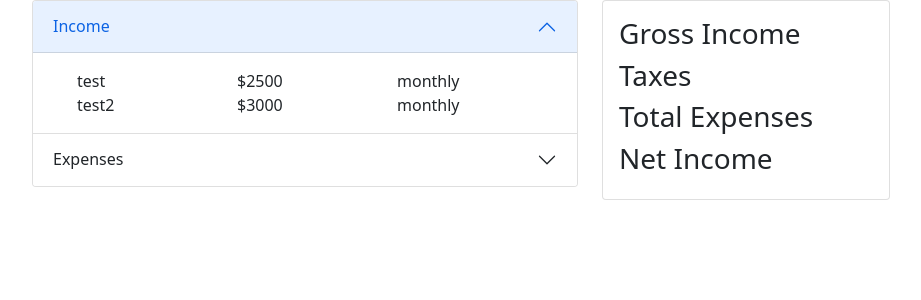
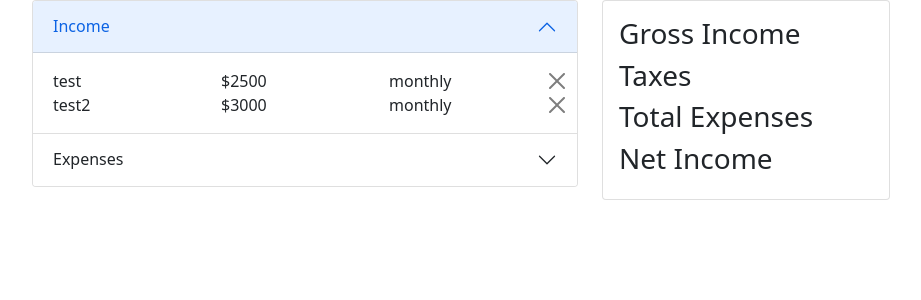
Before and after one commit to lithobraking/overunder, a React (Create React App) app in the folder overunder/: page / in a window 1280 px wide. Shown: the top 300 px of the page, without its empty margins (50-971 px from the left). Built offline with nearby package versions, Linux system fonts and the light colour scheme.

Commit message:
added remove button to income items

```diff
--- a/overunder/src/components/income/IncomeItem.js
+++ b/overunder/src/components/income/IncomeItem.js
@@ -1,15 +1,14 @@
-import { Col, Container, Row } from "react-bootstrap";
+import { CloseButton, Col, Row } from "react-bootstrap";
 
 const IncomeItem = ({ name, amount, frequency }) => {
     return (
         <>
-            <Container>
-                <Row >
-                    <Col>{name}</Col>
-                    <Col className="min-w-25">${amount}</Col>
-                    <Col className="min-w-25">{frequency}</Col>
-                </Row>
-            </Container>
+            <Row className="align-items-center" >
+                <Col>{name}</Col>
+                <Col >${amount}</Col>
+                <Col >{frequency}</Col>
+                <CloseButton />
+            </Row>
         </>
     );
 };
```
